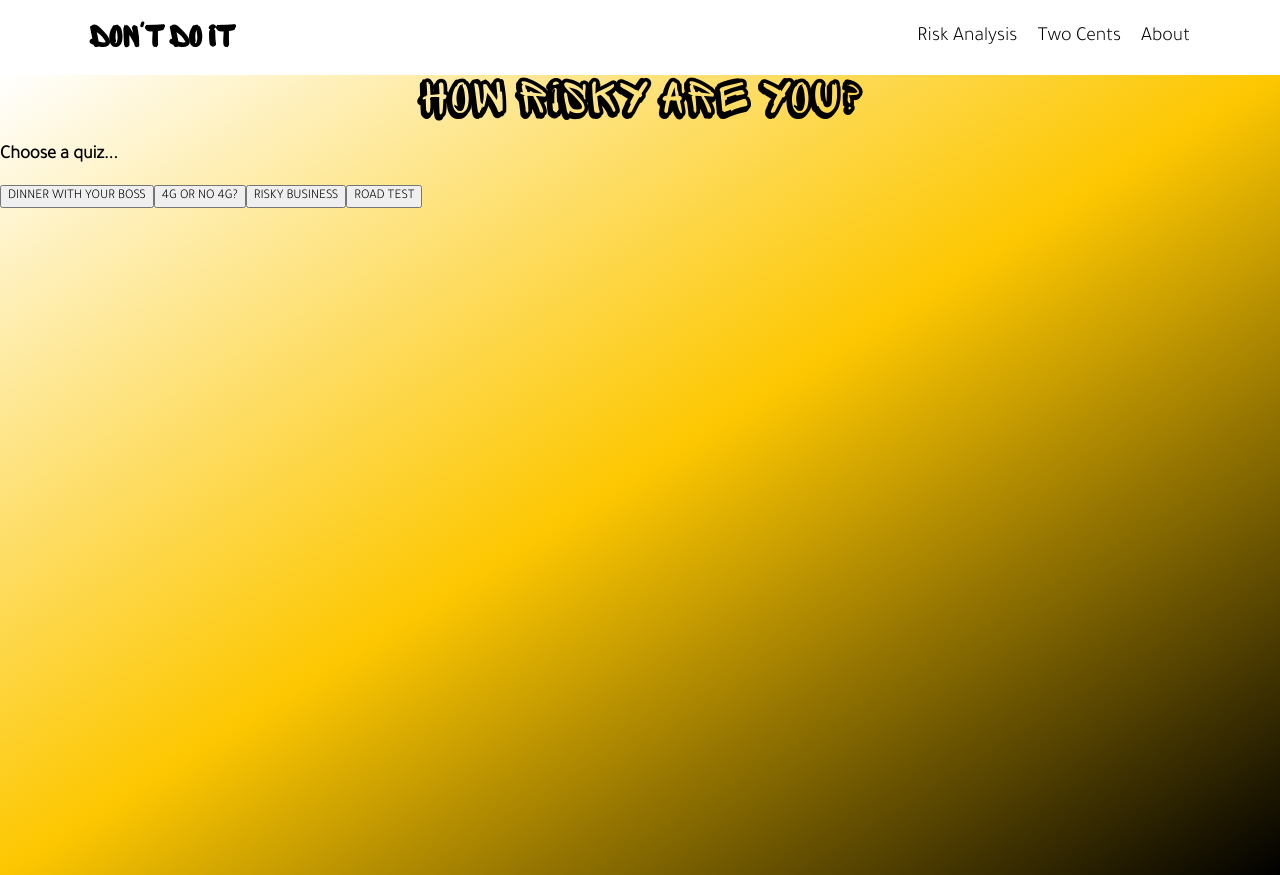
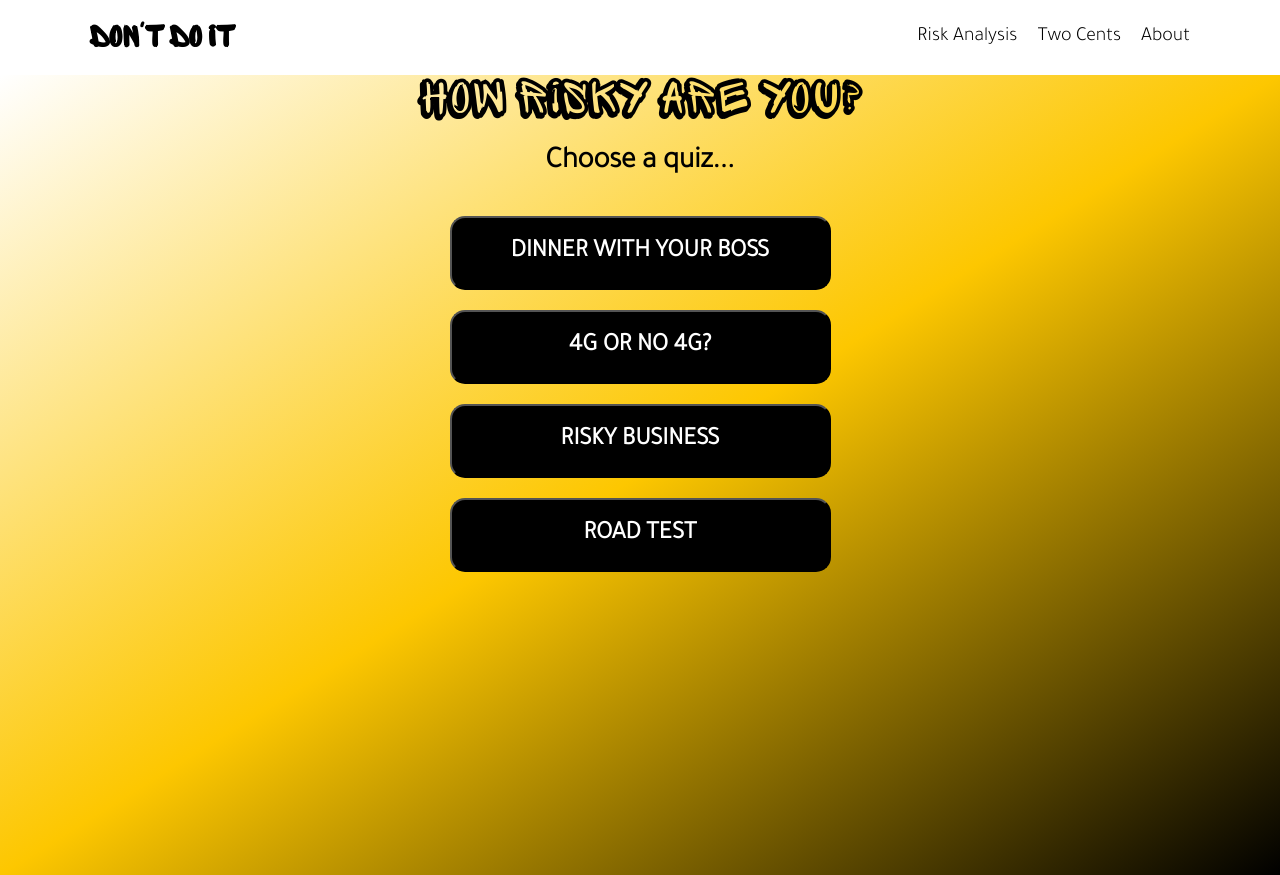
Before and after one commit to kisorv/DontDoIt_FinalProject, an Angular app: page /quiz in a window 1280 px wide. Built offline with nearby package versions, Linux system fonts and the light colour scheme; no server answers.

Commit message:
fixed quiz css typo

```diff
--- a/src/app/quiz/quiz.component.css
+++ b/src/app/quiz/quiz.component.css
@@ -67,7 +67,7 @@ to {
     border-style: none;
 }
 } /* all other browsers */
-@keyframes spinner {  */
+/* @keyframes spinner {  */
 /* from {
     -moz-transform: rotateY(0deg);
     -ms-transform: rotateY(0deg);
```
